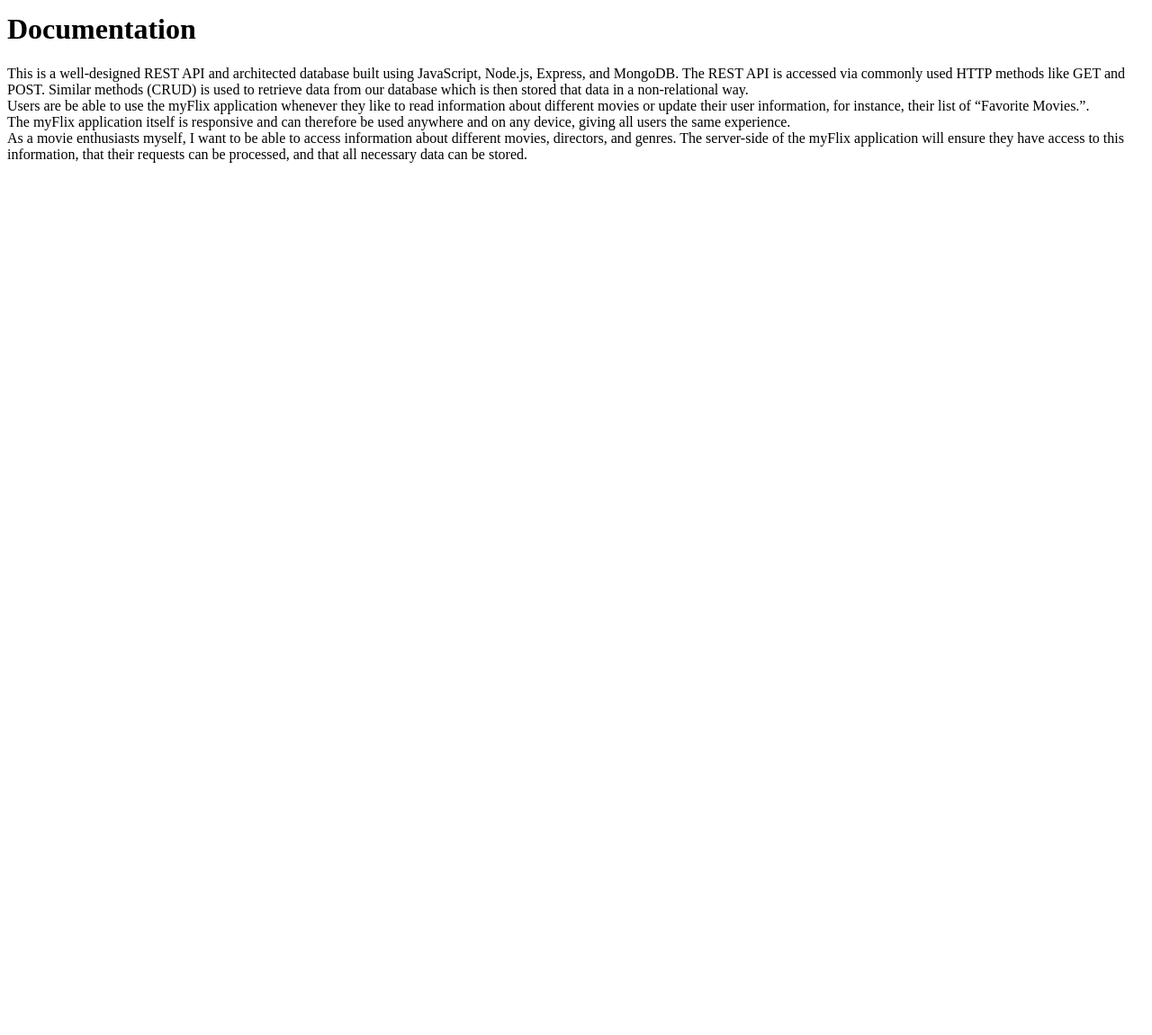
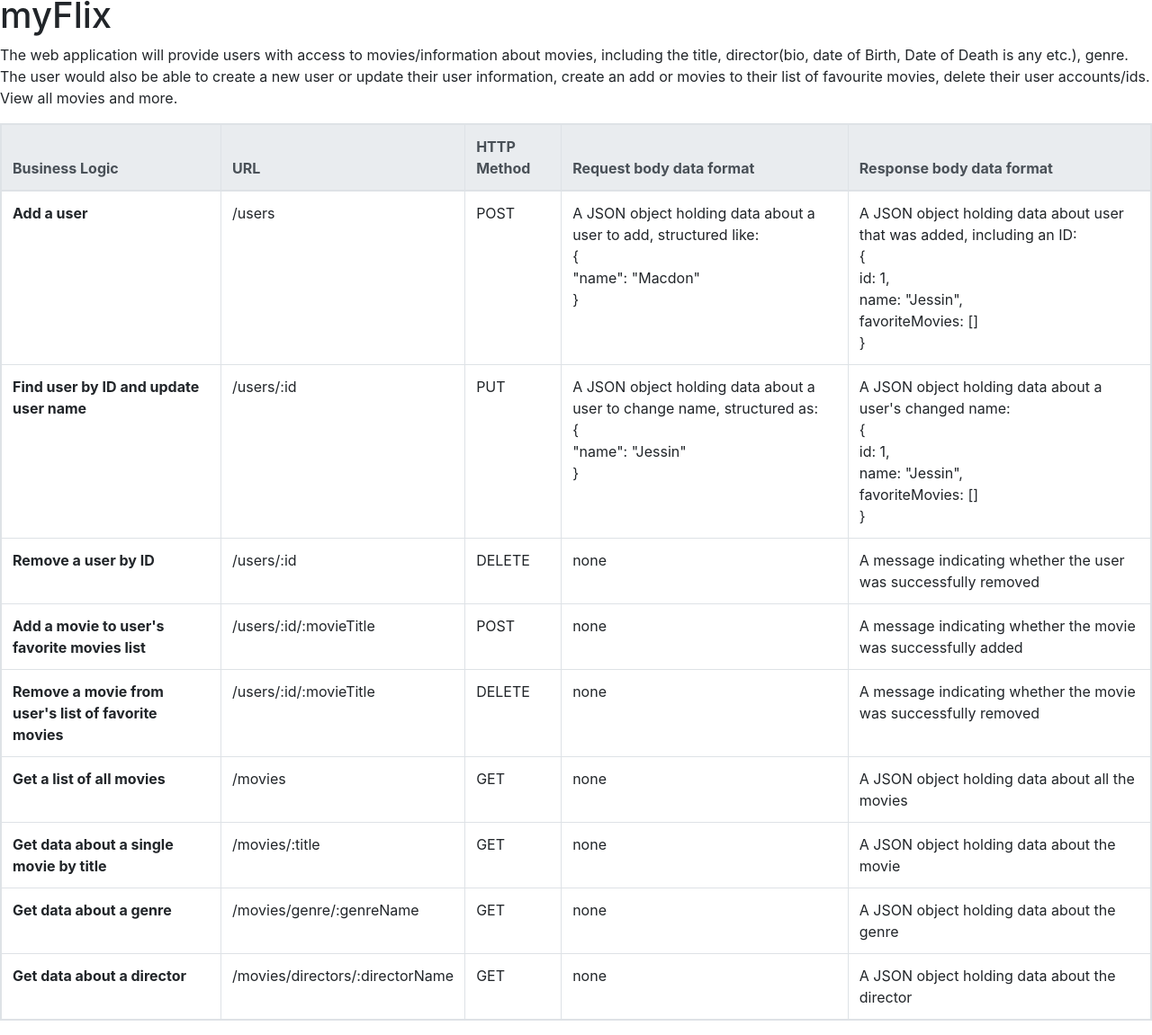
Before and after one commit to jessinmacdon/movie_api, a website: page public/documentation.html in a window 1280 px wide. Shown: the part 7-1158 px from the top of the page at 90% size. Before the commit the page ends 800 px from the top, so only its background shows below. Drawn offline with nearby package versions, Linux system fonts and the light colour scheme.

Commit message:
adding a table to document url endpoints and uses on documentation.html

```diff
--- a/public/documentation.html
+++ b/public/documentation.html
@@ -1,26 +1,117 @@
 <!DOCTYPE html>
-<html lang="en" dir="ltr">
-<head>
-  <meta charset="utf-8">
-  <title>Index</title>
-</head>
-<body>
-  <h1>Documentation</h1>
-  <p>
-    This is a well-designed REST API and
-    architected database built using JavaScript, Node.js, Express, and MongoDB. The REST API
-    is accessed via commonly used HTTP methods like GET and POST. Similar methods
-    (CRUD) is used to retrieve data from our database which is then stored that data in a non-relational
-    way.<br>
-    Users are be able to use the myFlix application whenever they like
-    to read information about different movies or update their user information, for instance, their
-    list of “Favorite Movies.”.<br>
-    The myFlix application itself is responsive and
-    can therefore be used anywhere and on any device, giving all users the same experience.<br>
-    As a movie enthusiasts myself, I want to be able to access information about different movies,
-    directors, and genres. The server-side of the myFlix application will ensure they have access
-    to this information, that their requests can be processed, and that all necessary data can be
-    stored.
-  </p>
-</body>
+<html lang="en">
+  <head>
+    <meta charset="UTF-8">
+    <meta http-equiv="X-UA-Compatible" content="IE=edge">
+    <meta name="viewport" content="width=device-width, initial-scale=1.0">
+    <link rel="stylesheet" href="https://maxcdn.bootstrapcdn.com/bootstrap/4.0.0/css/bootstrap.min.css" integrity="sha384-Gn5384xqQ1aoWXA+058RXPxPg6fy4IWvTNh0E263XmFcJlSAwiGgFAW/dAiS6JXm" crossorigin="anonymous">
+    <link rel="stylesheet" href="/css/styles.css" type="text/css">
+    <title>Document</title>
+  </head>
+  <body>
+    <h1>myFlix</h1>
+    <p>The web application will provide users with access to movies/information about movies,
+      including the title, director(bio, date of Birth, Date of Death is any etc.), genre.
+      The user would also be able to create a new user or update their user information, create an add or movies to their list of favourite movies, delete their user accounts/ids.
+      View all movies and more.
+    </p>
+
+    <table class="table table-bordered table-responsive">
+      <thead class="thead-light">
+        <tr>
+        <th scope="col">Business Logic</th>
+        <th scope="col">URL</th>
+        <th scope="col">HTTP Method</th>
+        <th scope="col">Request body data format</th>
+        <th scope="col">Response body data format</th>
+        </tr>
+        </thead>
+        <tbody>
+        <tr>
+        <th scope="row">Add a user</th>
+        <td>/users</td>
+        <td>POST</td>
+        <td>A JSON object holding data about a user to add, structured like:<br>
+        {   <br>
+        "name": "Macdon"<br>
+        }</td>
+        <td>A JSON object holding data about user that was added, including an ID:<br>
+        {   <br>
+        id: 1,<br>
+        name: "Jessin",<br>
+        favoriteMovies: []<br>
+
+        }</td>
+        </tr>
+        <tr>
+          <th scope="row">Find user by ID and update user name</th>
+          <td>/users/:id</td>
+          <td>PUT</td>
+          <td>A JSON object holding data about a user to change name, structured as:<br>
+          {   <br>
+          "name": "Jessin"<br>
+          }</td>
+          <td>A JSON object holding data about a user's changed name:<br>
+          {   <br>
+          id: 1,<br>
+          name: "Jessin",<br>
+          favoriteMovies: []<br>
+
+          }</td>
+        </tr>
+        <tr>
+          <th scope="row">Remove a user by ID</th>
+          <td>/users/:id</td>
+          <td>DELETE</td>
+          <td>none</td>
+          <td>A message indicating whether the user was successfully removed</td>
+        </tr>
+        <tr>
+          <th scope="row">Add a movie to user's favorite movies list</th>
+          <td>/users/:id/:movieTitle</td>
+          <td>POST</td>
+          <td>none</td>
+          <td>A message indicating whether the movie was successfully added</td>
+        </tr>
+        <tr>
+          <th scope="row">Remove a movie from user's list of favorite movies</th>
+          <td>/users/:id/:movieTitle</td>
+          <td>DELETE</td>
+          <td>none</td>
+          <td>A message indicating whether the movie was successfully removed</td>
+        </tr>
+        <tr>
+          <th scope="row">Get a list of all movies</th>
+          <td>/movies</td>
+          <td>GET</td>
+          <td>none</td>
+          <td>A JSON object holding data about all the movies</td>
+        </tr>
+        <tr>
+          <th scope="row">Get data about a single movie by title</th>
+          <td>/movies/:title</td>
+          <td>GET</td>
+          <td>none</td>
+          <td>A JSON object holding data about the movie</td>
+        </tr>
+        <tr>
+          <th scope="row">Get data about a genre</th>
+          <td>/movies/genre/:genreName</td>
+          <td>GET</td>
+          <td>none</td>
+          <td>A JSON object holding data about the genre</td>
+        </tr>
+        <tr>
+          <th scope="row">Get data about a director</th>
+          <td>/movies/directors/:directorName</td>
+          <td>GET</td>
+          <td>none</td>
+          <td>A JSON object holding data about the director</td>
+        </tr>
+      </tbody>
+    </table>
+  <script src="https://code.jquery.com/jquery-3.2.1.slim.min.js" integrity="sha384-KJ3o2DKtIkvYIK3UENzmM7KCkRr/rE9/Qpg6aAZGJwFDMVNA/GpGFF93hXpG5KkN" crossorigin="anonymous"></script>
+  <script src="https://cdnjs.cloudflare.com/ajax/libs/popper.js/1.12.9/umd/popper.min.js" integrity="sha384-ApNbgh9B+Y1QKtv3Rn7W3mgPxhU9K/ScQsAP7hUibX39j7fakFPskvXusvfa0b4Q" crossorigin="anonymous"></script>
+  <script src="https://maxcdn.bootstrapcdn.com/bootstrap/4.0.0/js/bootstrap.min.js" integrity="sha384-JZR6Spejh4U02d8jOt6vLEHfe/JQGiRRSQQxSfFWpi1MquVdAyjUar5+76PVCmYl" crossorigin="anonymous"></script>
+  </body>
 </html>
```
